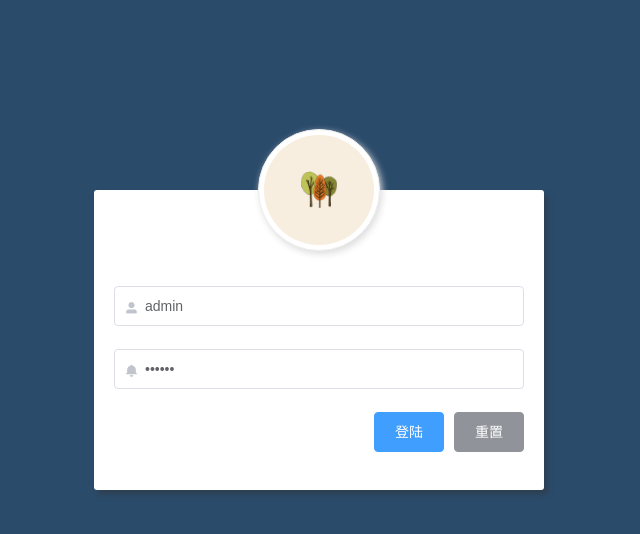
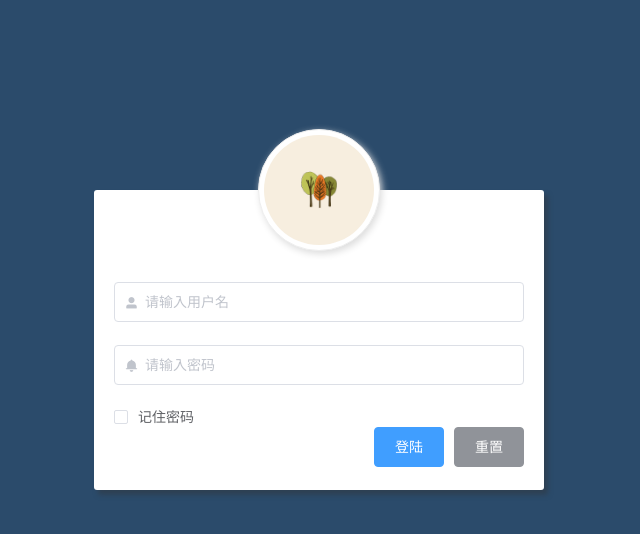
Before and after one commit to kangzhenhao/e-commercee, a Vue app: page /#/login in a window 1280 px wide. Shown: the top 534 px of the page, without its empty margins (321-961 px from the left). Built offline with nearby package versions, Linux system fonts and the light colour scheme.

Commit message:
增加记住密码功能

```diff
--- a/src/components/Login.vue
+++ b/src/components/Login.vue
@@ -15,6 +15,7 @@
         <el-form-item prop="password">
           <el-input placeholder="请输入密码" type="password" prefix-icon="el-icon-message-solid" v-model="loginForm.password"></el-input>
         </el-form-item>
+        <el-checkbox v-model="loginForm.rememberPwd" @change="remember">记住密码</el-checkbox>
         <!-- 按钮 -->
         <el-form-item class="btns">
           <el-button type="primary" @click="login">登陆</el-button>
@@ -31,8 +32,10 @@ export default {
     return {
       // 登陆表单数据绑定对象
       loginForm: {
-        username: 'admin',
-        password: '123456'
+        username: '',
+        password: '',
+        // 是否记住密码
+        rememberPwd: false
       },
       // elementUI - 表单验证规则
       loginFormRules: {
@@ -47,6 +50,20 @@ export default {
           { min: 6, max: 15, message: '密码长度为 6 ~ 15 个字符', trigger: 'blur' }
         ]
       }
+    }
+  },
+  mounted () {
+    if (!window.localStorage.getItem('user')) {
+      return
+    }
+    // 判断是否有记住密码的记录
+    const { username, password, rememberPwd } = JSON.parse(window.localStorage.getItem('user'))
+    if (rememberPwd) {
+      this.loginForm.username = username
+      this.loginForm.password = password
+      this.loginForm.rememberPwd = rememberPwd
+    } else {
+      this.loginForm.username = username
     }
   },
   methods: {
@@ -77,6 +94,15 @@ export default {
         })
         // 将登陆成功返回的token数据保存到sessionStorage中用于保存当前打开页面登陆成功的状态
         window.sessionStorage.setItem('token', res.data.token)
+        // 判断是否选中记住密码
+        if (this.loginForm.rememberPwd === true) {
+          // 记住密码被选中就将数据存储到localStorage中
+          window.localStorage.setItem('user', JSON.stringify(this.loginForm))
+        } else {
+          // 不记住密码时则只保存用户名到localStorage中方便下次登陆加载用户名
+          const user = { username: this.loginForm.username, rememberPwd: this.loginForm.rememberPwd }
+          window.localStorage.setItem('user', JSON.stringify(user))
+        }
         // 登陆成功跳转到home主页
         this.$router.push('/home')
       })
@@ -85,6 +111,10 @@ export default {
     resetLoginForm () {
       // elementUI - form表单对象resetFields方法可以重置表单
       this.$refs.loginFormRef.resetFields()
+    },
+    // 记住密码选框
+    remember () {
+      this.rememberPwd = !this.rememberPwd
     }
   }
 }
@@ -127,7 +157,7 @@ export default {
   }
   .login_form {
     position: absolute;
-    bottom: 15px;
+    bottom: 0px;
     width: 100%;
     padding: 0 20px;
     box-sizing: border-box;
--- a/src/plugins/element.js
+++ b/src/plugins/element.js
@@ -23,7 +23,8 @@ import {
   Switch,
   Tooltip,
   Pagination,
-  Dialog
+  Dialog,
+  Checkbox
 } from 'element-ui'
 
 Vue.use(Button)
@@ -48,6 +49,7 @@ Vue.use(Switch)
 Vue.use(Tooltip)
 Vue.use(Pagination)
 Vue.use(Dialog)
+Vue.use(Checkbox)
 
 // Message消息提示配置需要全局挂载到vue
 Vue.prototype.$message = Message
```
